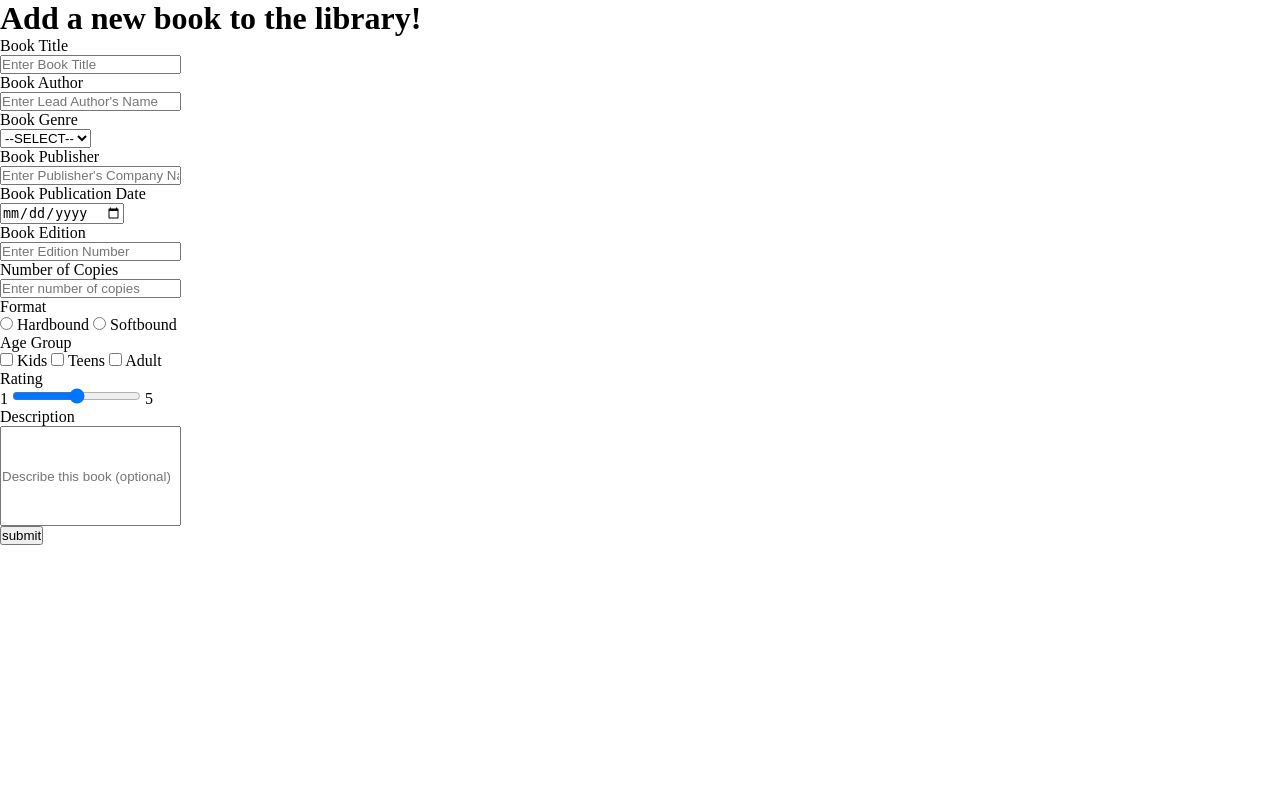
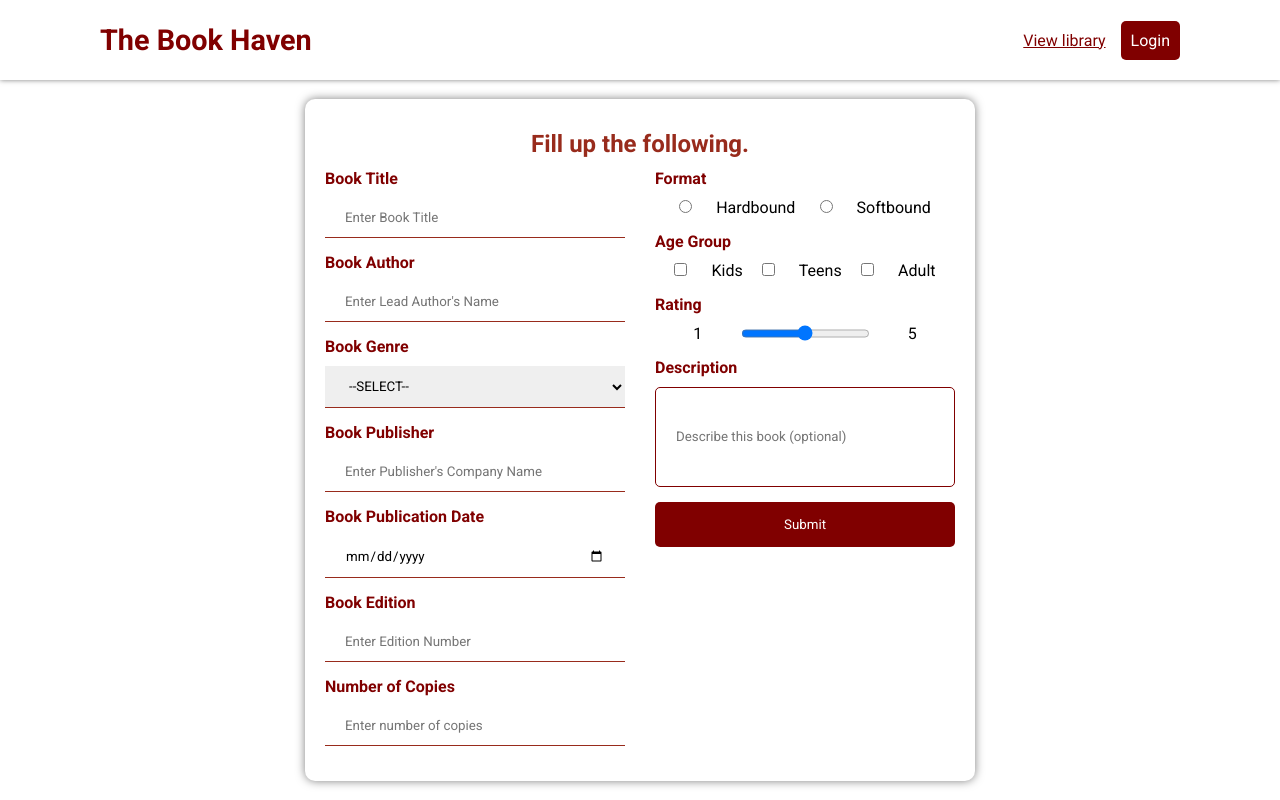
Before and after one commit to Drikzz/PHP-DRAFTS, a PHP site: page /addbook.php in a window 1280 px wide. Run offline with PHP 8.4, Linux system fonts and the light colour scheme.

Commit message:
final assignment
asdsad

```diff
--- a/php with database/addbook.css
+++ b/php with database/addbook.css
@@ -1,5 +1,182 @@
+:root {
+    --darkbrown: #800000;
+    --midbrown: #982B1C;
+    --pale: #FFDBB5;
+    --cream: #FFEAC5;
+}
+
 * {
     padding: 0;
     margin: 0;
     box-sizing: border-box;
+    font-family: "Roboto", sans-serif;
 }
+
+header {
+    display: flex;
+    justify-content: space-between;
+    align-items: center;
+    height: 10vh;
+    padding: 0 100px;
+    box-shadow: 0 0 5px rgba(0, 0, 0, 0.5);
+    color: white;
+}
+
+.document-heading {
+    color: var(--darkbrown);
+    font-size: 1.8em;
+    font-weight: 600;
+}
+
+.add-button-container {
+    display: flex;
+    width: auto;
+    justify-content: space-between;
+    align-items: center;
+    /* background-color: var(--darkbrown); */
+}
+
+.add-button {
+    text-decoration: underline  ;
+    color: var(--darkbrown);
+}
+
+.login {
+    padding: 10px;
+    background-color: var(--darkbrown);
+    color: white;
+    border-radius: 5px;
+    margin-left: 15px;
+}
+
+
+.form-container {
+    display: flex;
+    justify-content: center;
+    align-items: center;
+    height: 90vh;
+    padding: 0 30px;
+}
+
+.form-title-container {
+    display: flex;
+    justify-content: center;
+    align-items: center;
+    height: 50px;
+    width: 100%;
+}
+
+.form-title {
+    font-size: 1.5em;
+    font-weight: 600;
+    color: var(--midbrown);
+    color: var(--midbrown);
+}
+
+form {
+    box-shadow: 0 0 10px rgba(0, 0, 0, 0.5);
+    /* margin-top: 20px; */
+    padding: 20px;
+    border-radius: 10px;
+}
+
+.input-container {
+    display: flex;
+}
+
+
+.left-form-inputs {
+    display: flex;
+    flex-direction: column;
+    margin-right: 30px;
+}
+
+.input-error {
+    display: flex;
+    justify-content: space-between;
+    align-items: center;
+}
+
+.left-form-inputs div {
+    width: 300px;
+    margin-bottom: 10px;
+}
+
+.left-form-inputs label {
+    color: var(--darkbrown);
+    margin-right: 30px;
+    font-weight: 600;
+}
+
+.left-form-inputs input{
+    padding: 12px 20px;
+    margin-bottom: 15px;
+    outline-offset: 0;
+    border: none;
+    outline: none;
+    border-bottom: 1px solid var(--midbrown);
+}
+
+.left-form-inputs select {
+    padding: 12px 20px;
+    margin-bottom: 15px;
+    outline-offset: 0;
+    outline: 0;
+    border: 0;
+    border-bottom: 1px solid var(--midbrown);
+}
+
+.right-form-inputs {
+    display: flex;
+    flex-direction: column;
+    width: 300px;
+    /* margin-bottom: 10px;  */
+    display: flex;
+    /* justify-content: space-between; */
+}
+
+.input-error {
+    margin-bottom: 10px;
+}
+
+.right-form-inputs .label-form {
+    color: var(--darkbrown);
+    /* margin-right: 30px;  */
+    font-weight: 600;
+}
+
+.input-row-container {
+    display: flex;
+    justify-content: space-evenly;
+    align-items: center;
+    margin-bottom: 15px;
+}
+
+.input-row input {
+    margin-right: 20px;
+}
+
+.bar-container {
+    display: flex;
+    justify-content: space-evenly;
+    margin-bottom: 15px;
+
+}
+
+.desc {
+    height: 100px;
+    border: 1px solid var(--darkbrown);
+    border-radius: 5px;
+    padding: 12px 20px;
+    margin-bottom: 15px;
+    outline: none;
+    text-align: start;
+}
+
+.submit-btn {
+    padding: 15px 20px;
+    background-color: var(--darkbrown);
+    color: white;
+    border: none;
+    border-radius: 5px;
+}
--- a/php with database/addbook.php
+++ b/php with database/addbook.php
@@ -27,55 +27,55 @@
 
         //Error checking
         if (empty($title)) {
-            $titleErr = 'Title is required!';
+            $titleErr = '* Title required!';
         }
 
         if (empty($author)) {
-            $authorErr = 'Author is required!';
+            $authorErr = '* Author required!';
         }
 
         if (empty($genre)) {
-            $genreErr = 'Genre is required!';
+            $genreErr = '* Genre required!';
         }
 
         if (empty($publisher)) {
-            $publisherErr = 'Publisher is required!';
+            $publisherErr = '* Publisher required!';
         }
 
         if (empty($pub_date)) {
-            $pub_dateErr = 'Publication Date is required!';
+            $pub_dateErr = '* Publication Date required!';
         }
 
         if (empty($edition)) {
-            $editionErr = 'Edition is required!';
+            $editionErr = '* Edition required!';
         }elseif (!(is_numeric($edition))) {
-            $editionErr = 'Edition should be a number';
+            $editionErr = '* Edition should be a number';
         } elseif ($edition < 0) {
-            $editionErr = 'Edition should be greater than 0!';
+            $editionErr = '* Edition should be greater than 0!';
         }
 
         if (empty($copies)) {
-            $copiesErr = 'Copies is required!';
+            $copiesErr = '* Copies required!';
         }elseif (!(is_numeric($copies))) {
-            $copiesErr = 'Copies should be a number';
+            $copiesErr = '* Copies should be a number';
         } elseif ($copies < 0) {
-            $copiesErr = 'Copies should be greater than 0!';
+            $copiesErr = '* Copies should be greater than 0!';
         }
 
         if (empty($format)) {
-            $formatErr = 'Format is required!';
+            $formatErr = '* Format required!';
         }
 
         if (empty($age_group)) {
-            $age_groupErr = 'Age Group is required!';
+            $age_groupErr = '* Age Group required!';
         }
 
-        if (empty($rating)) {
-            $ratingErr = 'Rating is required!';
+        if (empty($rating) || $rating < 1 || $rating > 5) {
+            $ratingErr = '* Rating required';
         }
 
         if (empty($desc)) {
-            $descErr = 'Description is required!';
+            $descErr = '* Description required!';
         }
 
         if (empty($titleErr) && empty($authorErr) && empty($genreErr) && empty($publisherErr) && empty($pub_dateErr) && empty($editionErr)
@@ -96,7 +96,6 @@
             $bookObj->age_group = implode(',', $age_group); // Convert to string only when saving to DB
             $bookObj->rating = $rating;
             $bookObj->description = $desc;
-
             if ($bookObj->add_book()) {
                 header('location: library.php');
             }
@@ -113,7 +112,10 @@
     <meta charset="UTF-8">
     <meta name="viewport" content="width=device-width, initial-scale=1.0">
     <title>Add Book</title>
-    <link rel="stylesheet" href="addbook.css">
+    <link rel="stylesheet" href="addbook.css?v=<?php echo time(); ?>">
+    <link rel="preconnect" href="https://fonts.googleapis.com">
+    <link rel="preconnect" href="https://fonts.gstatic.com" crossorigin>
+    <link href="https://fonts.googleapis.com/css2?family=Roboto:ital,wght@0,100;0,300;0,400;0,500;0,700;0,900;1,100;1,300;1,400;1,500;1,700;1,900&display=swap" rel="stylesheet">
     <style>
         .error {
             color: red;
@@ -122,16 +124,26 @@
 </head>
 <body>
     <header>
-        <div>
-
+        <p class="document-heading">The Book Haven</p>
+        <div class="add-button-container">
+            <a href="library.php" class="add-button">View library</a>
+            <p class="login">Login</p>
         </div>
     </header>
-    <h1>Add a new book to the library!</h1>
 
-    <form action="" method="post" class="form">
+    <div class="form-container">
+        <form action="" method="post">
+
+        <div class="form-title-container">
+            <p class="form-title">Fill up the following.</p>
+        </div>
+
+        <div class="input-container">
+
+            <div class="left-form-inputs">
+                <div class="input-error">
                     <label for="title">Book Title</label>
-        <br>
-        <input type="text" name="title" id="title" value="<?= $title ?>" placeholder="Enter Book Title">
+
                     <?php
                         if (empty($_POST['title'])) {
                             ?>
@@ -139,11 +151,11 @@
                             <?php
                         }
                     ?>
-        <br>
+                </div>
+                <input type="text" name="title" id="title" value="<?= $title ?>" placeholder="Enter Book Title">
 
+                <div class="input-error">
                     <label for="author">Book Author</label>
-        <br>
-        <input type="text" name="author" id="author" value="<?= $author ?>" placeholder="Enter Lead Author's Name">
                     <?php
                         if (empty($_POST['author'])) {
                             ?>
@@ -151,10 +163,20 @@
                             <?php
                         }
                         ?>
-        <br>
+                </div>
+                <input type="text" name="author" id="author" value="<?= $author ?>" placeholder="Enter Lead Author's Name">
 
+                <div class="input-error">
                     <label for="genre">Book Genre</label>
-        <br>
+                    <?php
+                        if (empty($_POST['genre'])) {
+                            ?>
+                            <span class="error"><?= $genreErr ?></span>
+                            <?php
+                        }
+                    ?>
+                </div>
+
                 <select name="genre" id="genre">
                     <option value="">--SELECT--</option>
                     <option value="Sci-Fi" <?= (isset($genre) && $genre=='Sci-Fi')? 'selected=true':'' ?>)>Sci-Fi</option>
@@ -164,18 +186,9 @@
                     <option value="Horror" <?= (isset($genre) && $genre=='Horror')? 'selected=true':'' ?>>Horror</option>
                     <option value="Philosophy" <?= (isset($genre) && $genre=='Philosophy')? 'selected=true':'' ?>>Philosophy</option>
                 </select>
-        <?php
-            if (empty($_POST['genre'])) {
-                ?>
-                <span class="error"><?= $genreErr ?></span>
-                <?php
-            }
-        ?>
-        <br>
 
+                <div class="input-error">
                     <label for="publisher">Book Publisher</label>
-        <br>
-        <input type="text" name="publisher" id="publisher" value="<?= $publisher ?>" placeholder="Enter Publisher's Company Name">
                     <?php
                         if (empty($_POST['publisher'])) {
                             ?>
@@ -183,12 +196,13 @@
                             <?php
                         }
                     ?>
-        <br>
+                </div>
+                <input type="text" name="publisher" id="publisher" value="<?= $publisher ?>" placeholder="Enter Publisher's Company Name">
 
 
+
+                <div class="input-error">
                     <label for="pub_date">Book Publication Date</label>
-        <br>
-        <input type="date" name="pub_date" id="pub_date" value="<?= $pub_date ?>">
                     <?php
                         if (empty($_POST['pub_date'])) {
                             ?>
@@ -196,11 +210,12 @@
                             <?php
                         }
                     ?>
-        <br>
+                </div>
+                <input type="date" name="pub_date" id="pub_date" value="<?= $pub_date ?>">
 
+
+                <div class="input-error">
                     <label for="edition">Book Edition</label>
-        <br>
-        <input type="number" name="edition" id="edition" value="<?= $edition ?>" placeholder="Enter Edition Number">
                     <?php
                         if (!empty($editionErr)) {
                             ?>
@@ -208,11 +223,12 @@
                             <?php
                         }
                     ?>
-        <br>
+                </div>
+                <input type="number" name="edition" id="edition" value="<?= $edition ?>" placeholder="Enter Edition Number">
 
+
+                <div class="input-error">
                     <label for="copies">Number of Copies</label>
-        <br>
-        <input type="number" name="copies" id="copies" value="<?= $copies ?>" placeholder="Enter number of copies">
                     <?php
                         if (!empty($copiesErr)) {
                             ?>
@@ -220,47 +236,79 @@
                             <?php
                         }
                     ?>
-        <br>
+                </div>
+                <input type="number" name="copies" id="copies" value="<?= $copies ?>" placeholder="Enter number of copies">
 
-        <label for="format">Format</label>
-        <br>
-        <input type="radio" name="format" id="Hardbound" value="Hardbound" <?= (isset($format) && $format == 'Hardbound')? 'checked':''?>>
-        <label for="Hardbound">Hardbound</label>
-        <input type="radio" name="format" id="Softbound" value="Softbound" <?= (isset($format) && $format == 'Softbound')? 'checked':''?>>
-        <label for="Softbound">Softbound</label>
+            </div>
+
+            <div class="right-form-inputs">
+
+                <div class="input-error">
+                    <label class="label-form" for="format">Format</label>
                     <?php
                     if (!empty($formatErr)) {
                         echo "<span class='error'>$formatErr</span>";
                     }
                     ?>
-        <br>
+                </div>
+                <div class="input-row-container">
+                    <div class="input-row">
+                        <input type="radio" name="format" id="Hardbound" value="Hardbound" <?= (isset($format) && $format == 'Hardbound')? 'checked':''?>>
+                        <label for="Hardbound">Hardbound</label>
+                    </div>
 
-        <label for="age_group">Age Group</label>
-<br>
-<input type="checkbox" name="age_group[]" id="Kids" value="Kids" <?= in_array('Kids', $age_group) ? 'checked' : '' ?>>
-<label for="Kids">Kids</label>
-<input type="checkbox" name="age_group[]" id="Teens" value="Teens" <?= in_array('Teens', $age_group) ? 'checked' : '' ?>>
-<label for="Teens">Teens</label>
-<input type="checkbox" name="age_group[]" id="Adult" value="Adult" <?= in_array('Adult', $age_group) ? 'checked' : '' ?>>
-<label for="Adult">Adult</label>
+                    <div class="input-row">
+                        <input type="radio" name="format" id="Softbound" value="Softbound" <?= (isset($format) && $format == 'Softbound')? 'checked':''?>>
+                        <label for="Softbound">Softbound</label>
+                    </div>
+                </div>
+
+
+                <div class="input-error">
+                    <label class="label-form" for="age_group">Age Group</label>
                     <?php
                     if (!empty($age_groupErr)) {
                         echo "<span class='error'>$age_groupErr</span>";
                     }
                     ?>
-<br>
+                </div>
 
+                <div class="input-row-container">
+                    <div class="input-row">
+                        <input type="checkbox" name="age_group[]" id="Kids" value="Kids" <?= in_array('Kids', $age_group) ? 'checked' : '' ?>>
+                        <label for="Kids">Kids</label>
+                    </div>
 
-        <label for="rating">Rating</label>
-        <br>
+                    <div class="input-row">
+                        <input type="checkbox" name="age_group[]" id="Teens" value="Teens" <?= in_array('Teens', $age_group) ? 'checked' : '' ?>>
+                        <label for="Teens">Teens</label>
+                    </div>
+
+                    <div class="input-row">
+                        <input type="checkbox" name="age_group[]" id="Adult" value="Adult" <?= in_array('Adult', $age_group) ? 'checked' : '' ?>>
+                        <label for="Adult">Adult</label>
+                    </div>
+                </div>
+
+                <div class="input-error">
+                    <label class="label-form" for="rating">Rating</label>
+                    <?php
+                        if (!empty($ratingErr)) {
+                            ?>
+                            <span class="error"><?= $ratingErr ?></span>
+                            <?php
+                        }
+                    ?>
+                </div>
+
+                <div class="bar-container">
                     <span>1</span>
-        <input type="range" name="rating" id="rating" value="" min="1" max="5" <?= (isset($rating) && $rating == 'rating')? 'rating':''?>>
+                    <input type="range" name="rating" class="bar" id="rating" min="1" max="5">
                     <span>5</span>
-        <br>
+                </div>
 
-        <label for="desc">Description</label>
-        <br>
-        <input type="text" name="desc" id="desc" placeholder="Describe this book (optional)" style="height: 100px;">
+                <div class="input-error">
+                <label class="label-form" for="desc">Description</label>
                 <?php
                         if (empty($_POST['desc'])) {
                             ?>
@@ -268,9 +316,16 @@
                             <?php
                         }
                     ?>
-        <br>
-        <input type="submit" name="submit" value="submit">
+                </div>
+
+                <input type="text" name="desc" class="desc" id="desc" placeholder="Describe this book (optional)"">
+
+                <input type="submit" name="submit" class="submit-btn" value="Submit">
+            </div>
+        </div>
+    </div>
 
         </form>
+    </div>
 </body>
 </html>
```
Also changed, not shown: php with database/connection.php (+0 -8 lines), php with database/library.css (+66 -44 lines), php with database/library.php (+10 -4 lines). Lines whose indentation alone changed are shown as unchanged.
